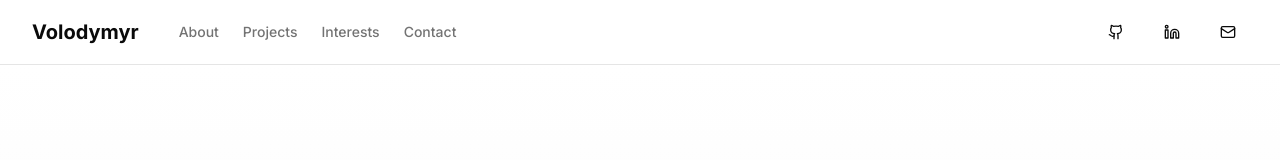
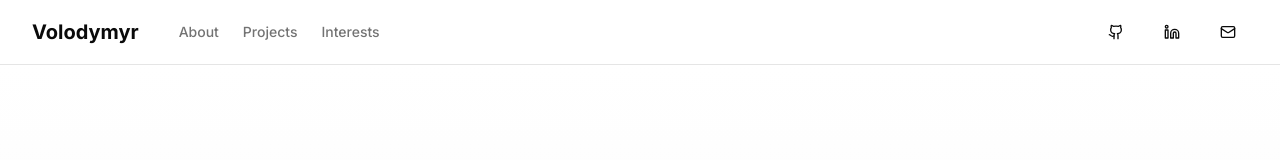
Before and after one commit to VSTimeless/volodymyr-pesr-web, a Next.js app: page / in a window 1280 px wide. Shown: the top 160 px of the page. Built offline with nearby package versions, Linux system fonts and the light colour scheme.

Commit message:
refactor: remove Contact link from navigation since it does not lead anywhere

```diff
--- a/app/page.tsx
+++ b/app/page.tsx
@@ -34,12 +34,6 @@ export default function Home() {
                 className="flex items-center text-sm font-medium text-muted-foreground transition-colors hover:text-foreground"
               >
                 Interests
-              </Link>
-              <Link
-                href="#contact"
-                className="flex items-center text-sm font-medium text-muted-foreground transition-colors hover:text-foreground"
-              >
-                Contact
               </Link>
             </nav>
           </div>
```
